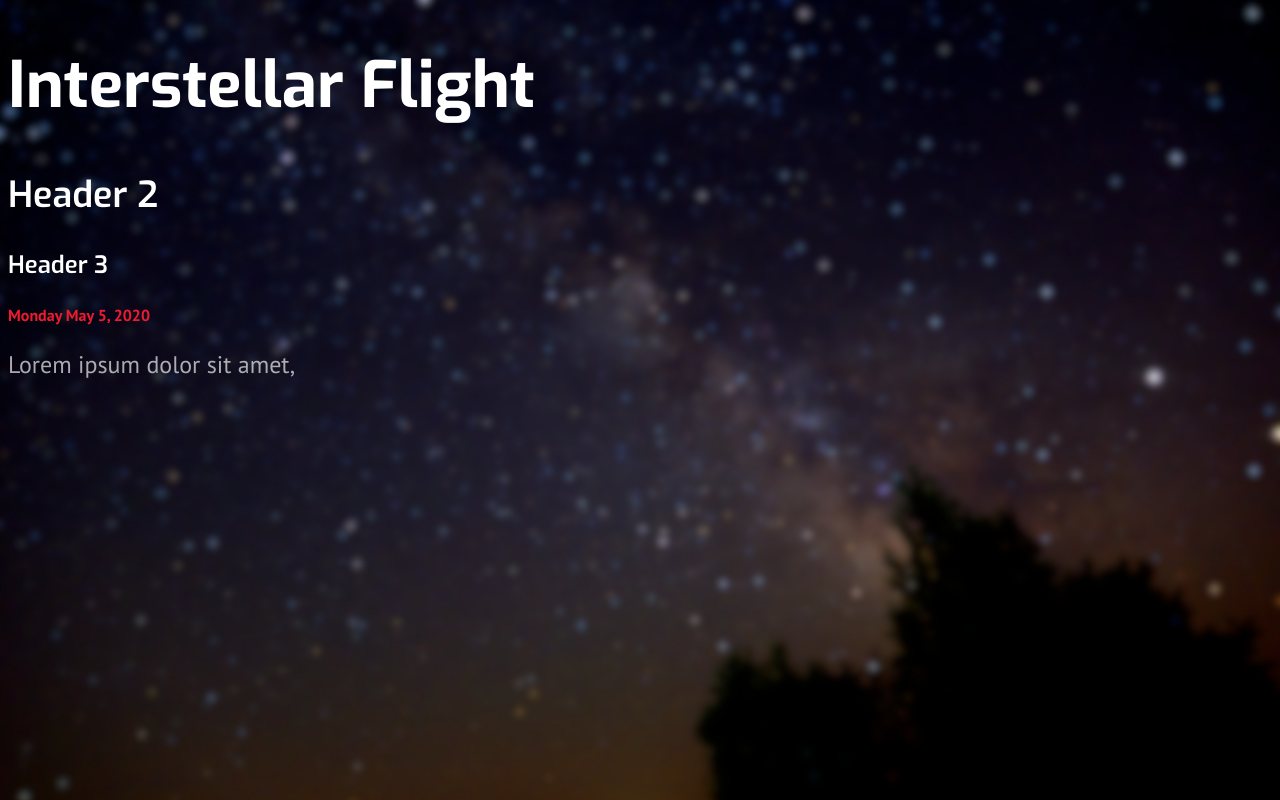
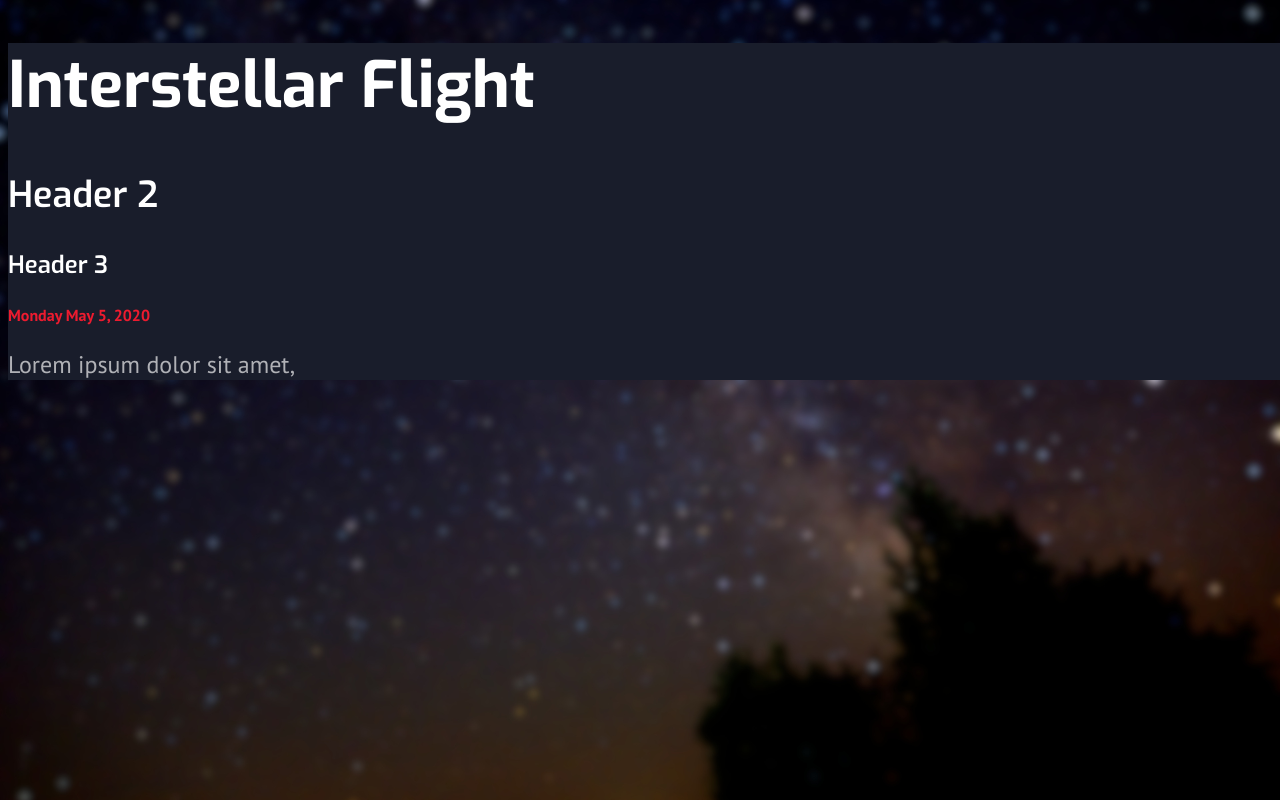
Before and after one commit to eeduplay/megantic, a Gatsby site: page / in a window 1280 px wide. Built offline with nearby package versions, Linux system fonts and the light colour scheme; Gatsby itself is replaced by a stand-in of ours.

Commit message:
initialize Layout component

```diff
--- /dev/null
+++ b/src/components/layout.js
@@ -0,0 +1,10 @@
+import React from "react"
+import { Link } from "gatsby"
+
+export default function Layout({ children }){
+    return (
+        <div style={{ width: `1280px`, margin: `0 auto`, backgroundColor: `#191D2B` }}>
+            {children}
+        </div>
+    )
+}
--- a/src/pages/index.js
+++ b/src/pages/index.js
@@ -1,14 +1,15 @@
 import React from "react"
 import { Link } from "gatsby"
+import Layout from "../components/layout"
 
 export default function Home() {
   return (
-    <div>
+    <Layout>
       <h1>Interstellar Flight</h1>
       <h2>Header 2</h2>
       <h3>Header 3</h3>
       <h4>Monday May 5, 2020</h4>
       <p>Lorem ipsum dolor sit amet,</p>
-    </div>
+    </Layout>
   )
 }
```
